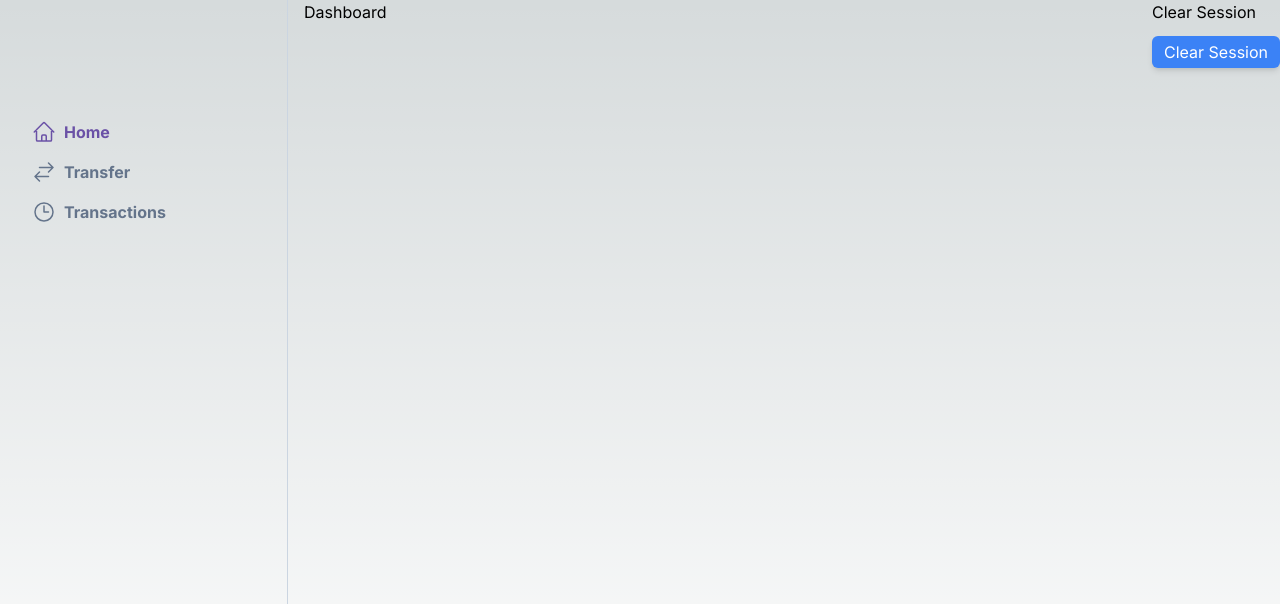
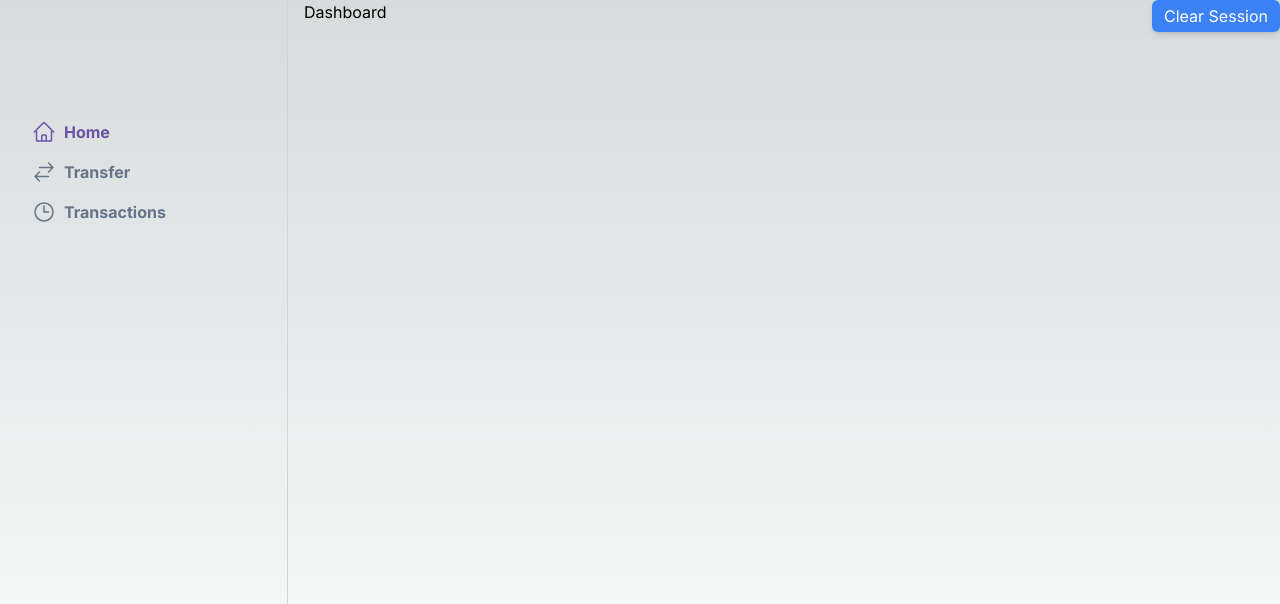
Before and after one commit to Abhinandan-Singh-Baghel/Paytm_Turbo, a Next.js app in the folder apps/user-app/: page /dashboard in a window 1280 px wide. Shown: the top 604 px of the page. Built offline with nearby package versions, Linux system fonts and the light colour scheme.

Commit message:
Improved padding

```diff
--- a/apps/user-app/app/(dashboard)/dashboard/page.tsx
+++ b/apps/user-app/app/(dashboard)/dashboard/page.tsx
@@ -27,7 +27,6 @@ const ClearSessionPage = () => {
 
   return (
     <div>
-      <h1 className='text-l pb-3'>Clear Session</h1>
       <button
   onClick={handleClearSession}
   className={`px-3 py-1 bg-blue-500 text-white rounded-md shadow-md hover:bg-blue-600 focus:outline-none focus:ring focus:ring-blue-400`}
```
